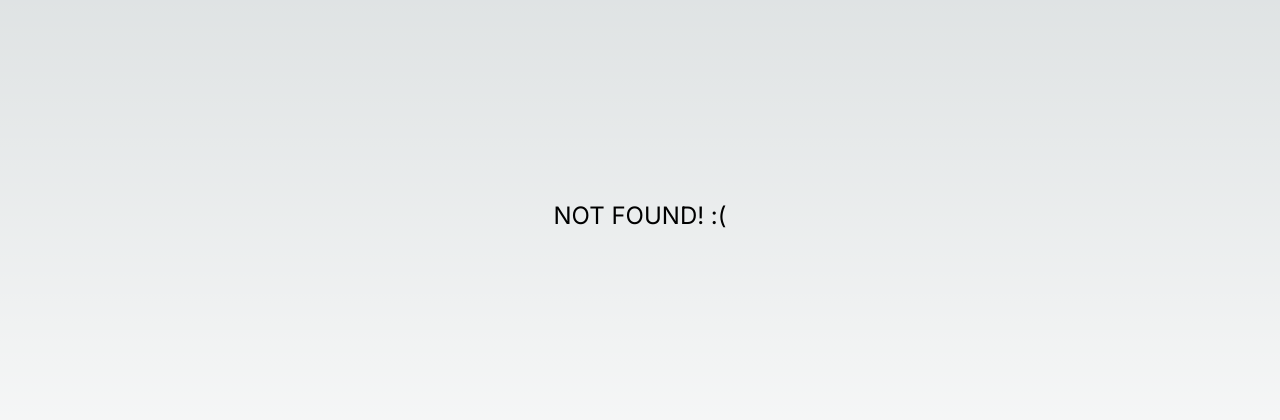
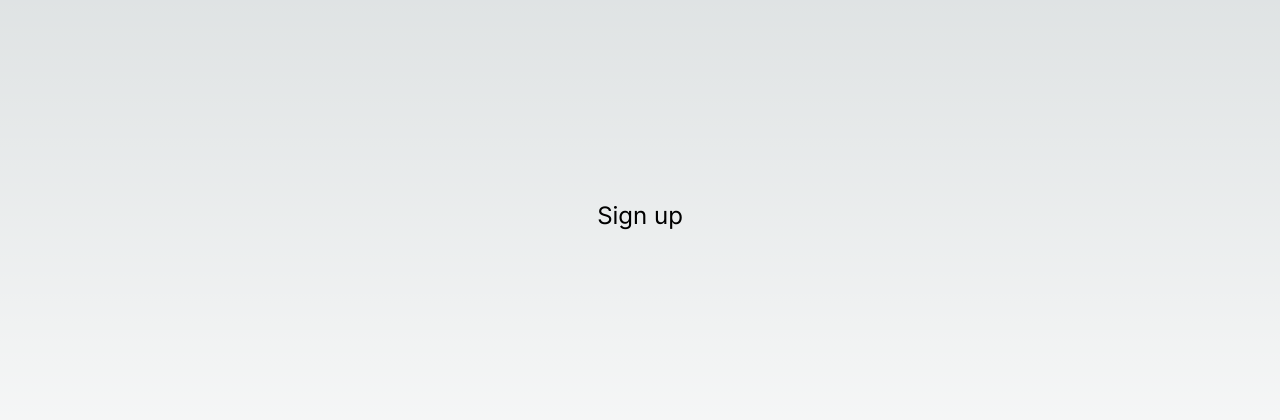
Before and after one commit to mfgabriel92/nextjs-14-tutorial, a Next.js app: page /signup in a window 1280 px wide. Before the commit this address had no page. Shown: the part 184-604 px from the top of the page. Built offline with nearby package versions, Linux system fonts and the light colour scheme.

Commit message:
feat: route groups

```diff
--- /dev/null
+++ b/src/app/(auth)/forgot-password/page.tsx
@@ -0,0 +1,7 @@
+export default function ForgotPassword() {
+  return (
+    <div className="flex items-center justify-center h-screen">
+      <h1 className="text-2xl">Forgot password</h1>
+    </div>
+  );
+}
--- /dev/null
+++ b/src/app/(auth)/signin/page.tsx
@@ -0,0 +1,7 @@
+export default function Signin() {
+  return (
+    <div className="flex items-center justify-center h-screen">
+      <h1 className="text-2xl">Sign in</h1>
+    </div>
+  );
+}
--- /dev/null
+++ b/src/app/(auth)/signup/page.tsx
@@ -0,0 +1,7 @@
+export default function Signup() {
+  return (
+    <div className="flex items-center justify-center h-screen">
+      <h1 className="text-2xl">Sign up</h1>
+    </div>
+  );
+}
```
